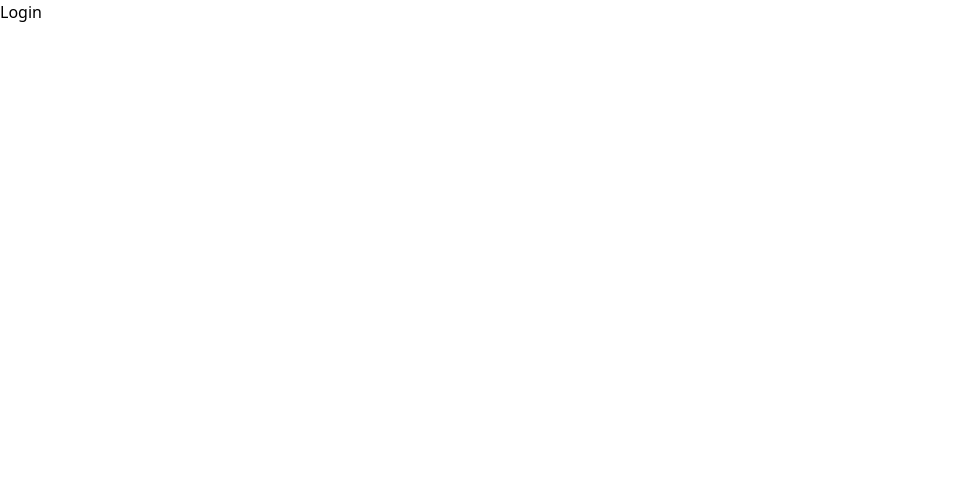
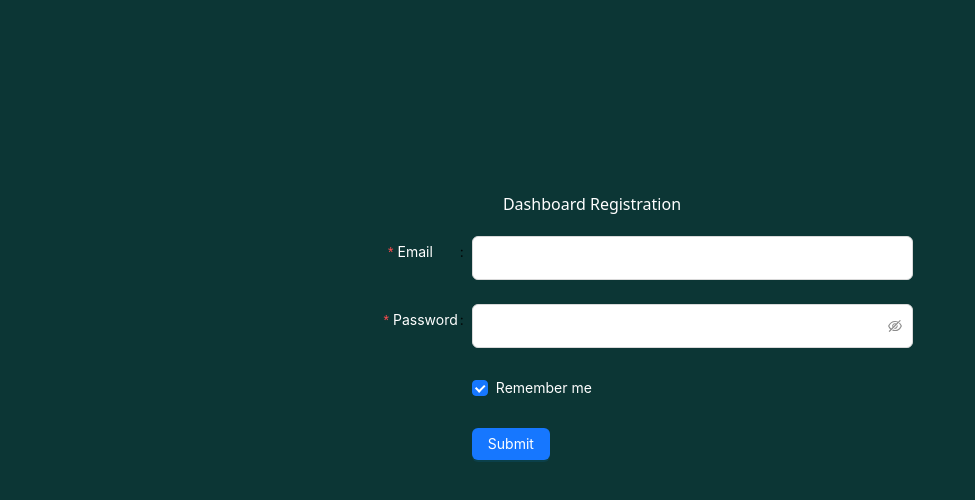
Before and after one commit to mahadihasandev/Full-Stack-E-Commerce-Web-App, a React (Vite) app in the folder Dashboard/: page /login in a window 1280 px wide. Shown: the top 500 px of the page, without its empty margins (0-975 px from the left). Built offline with nearby package versions, Linux system fonts and the light colour scheme.

Commit message:
added Login page in dashboard

```diff
--- a/Dashboard/Layouts/Login.jsx
+++ b/Dashboard/Layouts/Login.jsx
@@ -1,8 +1,83 @@
 import React from 'react'
 
+import { ToastContainer, toast } from 'react-toastify';
+import { Button, Checkbox, Form, Input } from 'antd';
+import axios from 'axios';
+
 function Login() {
+
+
+  const onFinish =async values => {
+
+
+  let data=await axios.post("http://localhost:8000/api/v1/auth/registration",{
+    username:values.username,
+    email:values.email,
+    password:values.password
+  },
+  {
+    headers:{auth:"12345678"}
+  })
+
+  if(data.data.error){
+    toast.error(data.data.error)
+  }else{
+    // navigate(`/otp/${data.data.email}/${data.data.otp}`)
+    toast.success("Registration complete")
+  }
+};
+const onFinishFailed = errorInfo => {
+  console.log('Failed:', errorInfo);
+};
   return (
-    <h1>Login</h1>
+    <div>
+      <div className='flex flex-col pt-48 pr-48 items-center bg-[#0c3635] h-screen'>
+
+    <h1 className='mb-5 ml-24 text-[#ffffff] font-sans'> Dashboard Registration</h1>
+
+    <ToastContainer />
+
+         <Form
+    name="basic"
+    labelCol={{ span: 7 }}
+    wrapperCol={{ span: 17 }}
+    style={{ maxWidth:400}}
+    initialValues={{ remember: true }}
+    onFinish={onFinish}
+    onFinishFailed={onFinishFailed}
+    autoComplete="off"
+
+  >
+
+    <Form.Item
+
+      label={<span style={{ color: '#ffffff',paddingRight:"25px" }}>Email</span>}
+      name="email"
+      rules={[{ required: true, message: 'Please input your email!' }]}
+    >
+      <Input style={{width:"180%",padding:"10px"}}/>
+    </Form.Item>
+
+    <Form.Item
+      label={<span style={{ color: '#ffffff' }}>Password</span>}
+      name="password"
+      rules={[{ required: true, message: 'Please input your password!' }]}
+    >
+      <Input.Password style={{width:"180%",padding:"10px"}}/>
+    </Form.Item>
+
+    <Form.Item name="remember" valuePropName="checked" label={null}>
+      <Checkbox style={{ color: '#ffffff' }}>Remember me</Checkbox>
+    </Form.Item>
+
+    <Form.Item label={null}>
+      <Button type="primary" htmlType="submit">
+        Submit
+      </Button>
+    </Form.Item>
+  </Form>
+    </div>
+    </div>
   )
 }
 
--- a/Dashboard/Layouts/Registration.jsx
+++ b/Dashboard/Layouts/Registration.jsx
@@ -33,7 +33,7 @@ const onFinishFailed = errorInfo => {
 };
 
   return (
-    <div className='flex flex-col items-center pt-28 bg-[#0c3635] h-screen'>
+    <div className='flex flex-col pt-48 pr-48 items-center bg-[#0c3635] h-screen'>
 
     <h1 className='mb-5 ml-24 text-[#ffffff] font-sans'> Dashboard Registration</h1>
 
@@ -55,7 +55,7 @@ const onFinishFailed = errorInfo => {
       name="username"
       rules={[{ required: true, message: 'Please input your username!' }]}
     >
-      <Input />
+      <Input style={{width:"180%",padding:"10px"}}/>
     </Form.Item>
 
     <Form.Item
@@ -64,7 +64,7 @@ const onFinishFailed = errorInfo => {
       name="email"
       rules={[{ required: true, message: 'Please input your email!' }]}
     >
-      <Input />
+      <Input style={{width:"180%",padding:"10px"}}/>
     </Form.Item>
 
     <Form.Item
@@ -72,7 +72,7 @@ const onFinishFailed = errorInfo => {
       name="password"
       rules={[{ required: true, message: 'Please input your password!' }]}
     >
-      <Input.Password />
+      <Input.Password style={{width:"180%",padding:"10px"}}/>
     </Form.Item>
 
     <Form.Item name="remember" valuePropName="checked" label={null}>
```
